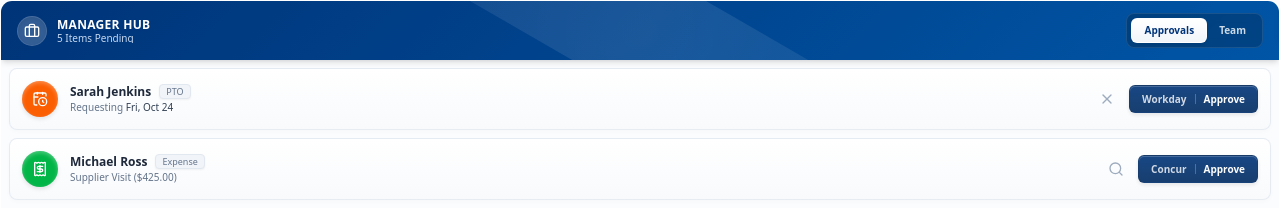
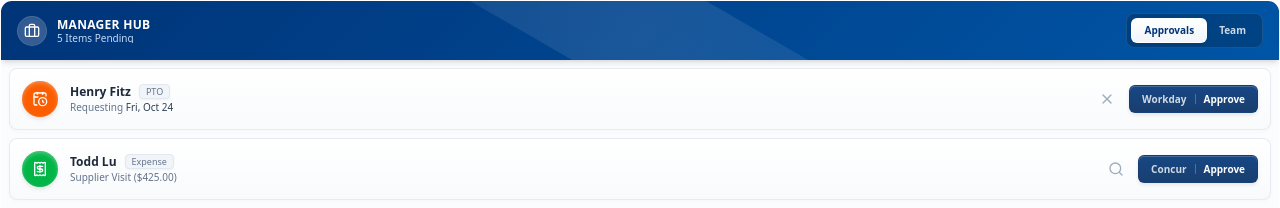
Before and after one commit to ebwilk/manager-hub, a plain HTML site: page index.html in a window 1280 px wide. Shown: the top 208 px of the page. Drawn offline with nearby package versions, Linux system fonts and the light colour scheme.

Commit message:
Update index.html

```diff
--- a/index.html
+++ b/index.html
@@ -130,7 +130,7 @@
                     </div>
                     <div class="min-w-0">
                         <div class="flex items-center gap-2">
-                            <span class="text-xs font-bold text-slate-800 truncate">Sarah Jenkins</span>
+                            <span class="text-xs font-bold text-slate-800 truncate">Henry Fitz</span>
                             <span class="text-[9px] bg-slate-100 text-slate-500 px-1.5 rounded border border-slate-200 shrink-0 shadow-sm">PTO</span>
                         </div>
                         <p class="text-[10px] text-slate-500 truncate">Requesting <span class="font-medium text-slate-700">Fri, Oct 24</span></p>
@@ -153,7 +153,7 @@
                     </div>
                     <div class="min-w-0">
                         <div class="flex items-center gap-2">
-                            <span class="text-xs font-bold text-slate-800 truncate">Michael Ross</span>
+                            <span class="text-xs font-bold text-slate-800 truncate">Todd Lu</span>
                             <span class="text-[9px] bg-slate-100 text-slate-500 px-1.5 rounded border border-slate-200 shrink-0 shadow-sm">Expense</span>
                         </div>
                         <p class="text-[10px] text-slate-500 truncate">Supplier Visit ($425.00)</p>
```
